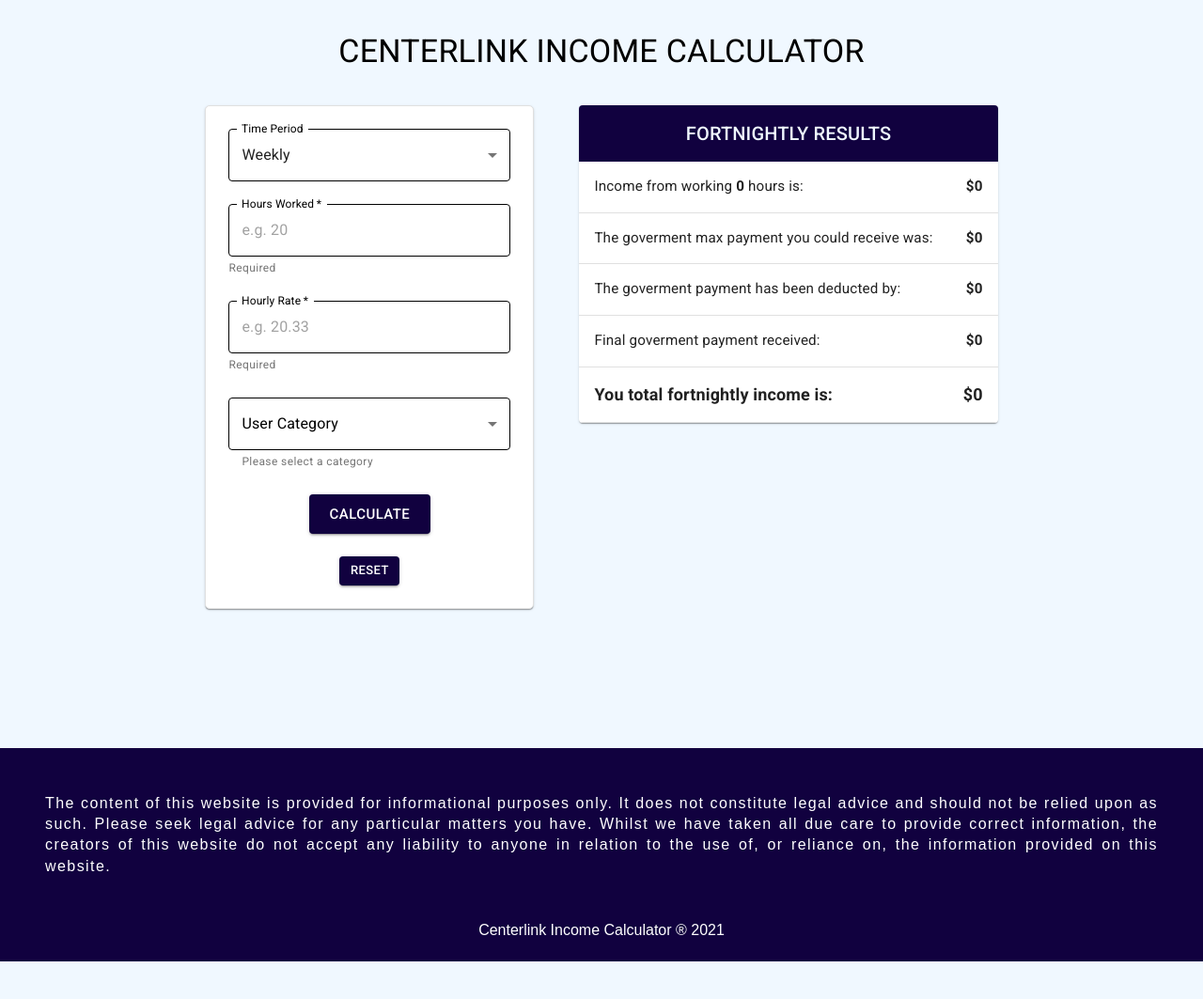
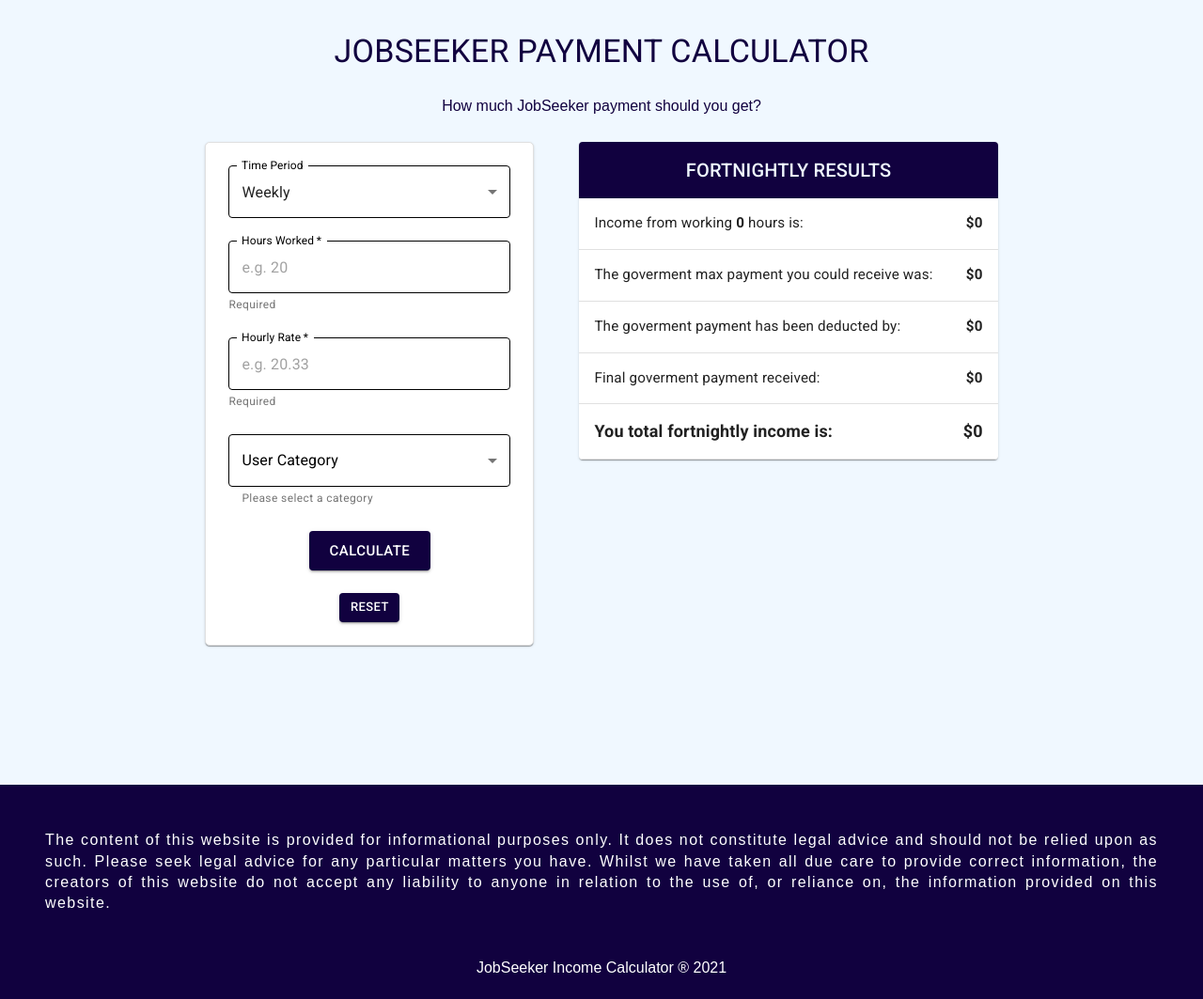
Before and after one commit to SebAnt86/incomecalc, a React (Create React App) app: page / in a window 1280 px wide. Shown: the whole page at 94% size. Before the commit the page ends 1023 px from the top, so only its background shows below. Built offline with nearby package versions, Linux system fonts and the light colour scheme; the HTML template or start-up script is replaced by a standard one.

Commit message:
change header and footer description and buttons hover color

```diff
--- a/src/App.js
+++ b/src/App.js
@@ -16,7 +16,12 @@ function App() {
     <>
       <Box display="flex" justifyContent="center">
         <Typography variant="h4" gutterBottom className="heading">
-          CENTERLINK INCOME CALCULATOR
+          JOBSEEKER PAYMENT CALCULATOR
+        </Typography>
+      </Box>
+      <Box display="flex" justifyContent="center">
+        <Typography variant="p" gutterBottom className="heading">
+          How much JobSeeker payment should you get?
         </Typography>
       </Box>
 
--- a/src/components/Footer.js
+++ b/src/components/Footer.js
@@ -17,7 +17,7 @@ function Footer() {
             information provided on this website.
           </Box>
           <Box textAlign="center" pb={3}>
-             Centerlink Income Calculator &reg; {new Date().getFullYear()}
+             JobSeeker Income Calculator &reg; {new Date().getFullYear()}
           </Box>
         </Container>
       </Box>
--- a/src/index.css
+++ b/src/index.css
@@ -11,6 +11,8 @@ body {
 .heading {
     padding-top: 1em;
     text-align: center;
+    /* font-size: 5rem !important; */
+    color: #11013f;
  }
 
 .main-container{
@@ -42,8 +44,7 @@ Button{
 }
 
 Button:hover {
-    background-color: #f0f8ff !important;
-    color: #11013f !important;
+    background-color: #11013fc2 !important;
 }
 
 
```
